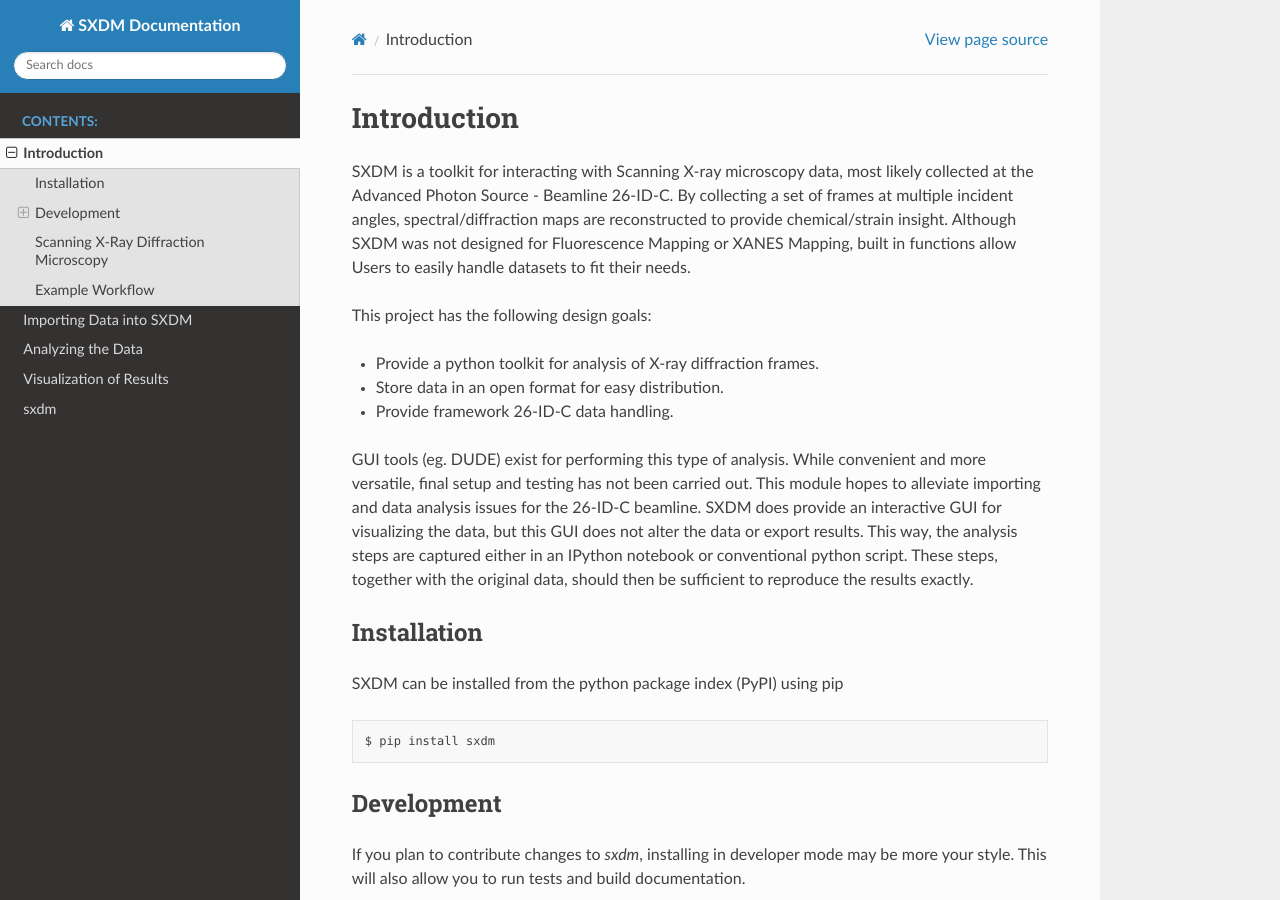
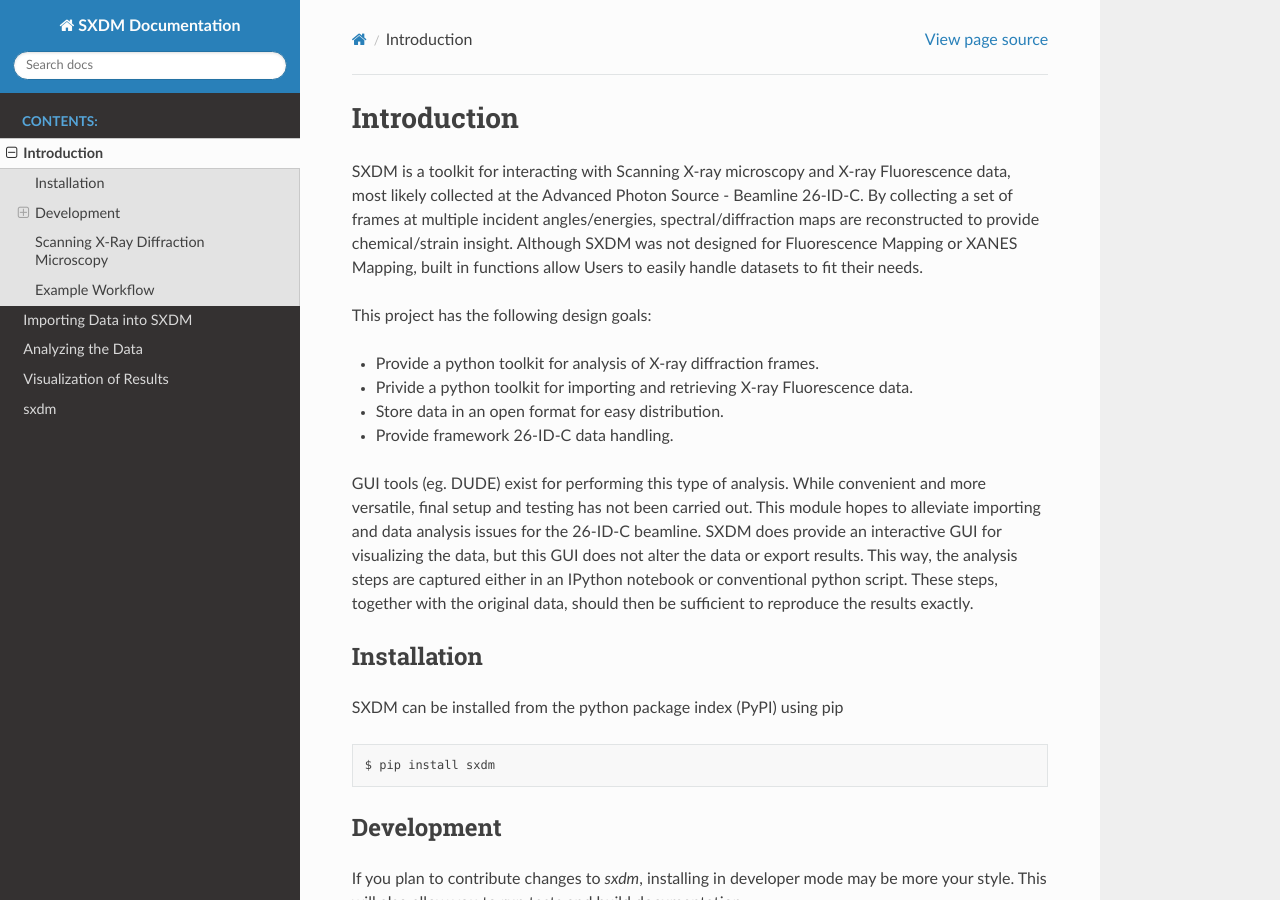
Before and after one commit to WilliamJudge94/sxdm, a Sphinx documentation site: the page built from docs/intro.rst, in a window 1280 px wide and 900 px high. Built offline with Sphinx 7.4.7 and the Read the Docs theme 2.0.0, drawn with Linux system fonts in a browser that asks for light colours.

Commit message:
Updating docs for XRF

```diff
--- a/docs/intro.rst
+++ b/docs/intro.rst
@@ -2,16 +2,18 @@
  Introduction
 ===============
 
-SXDM is a toolkit for interacting with Scanning X-ray microscopy data,
-most likely collected at the Advanced Photon Source - Beamline 26-ID-C.
-By collecting a set of frames at multiple incident angles, spectral/diffraction
-maps  are reconstructed to provide chemical/strain insight. Although SXDM was not
-designed for Fluorescence Mapping or XANES Mapping, built in functions allow
-Users to easily handle datasets to fit their needs.
+SXDM is a toolkit for interacting with Scanning X-ray microscopy and
+X-ray Fluorescence data, most likely collected at the Advanced Photon
+Source - Beamline 26-ID-C. By collecting a set of frames at multiple
+incident angles/energies, spectral/diffraction maps are reconstructed to provide
+chemical/strain insight. Although SXDM was not designed for Fluorescence
+Mapping or XANES Mapping, built in functions allow Users to easily handle
+datasets to fit their needs.
 
 This project has the following design goals:
 
 - Provide a python toolkit for analysis of X-ray diffraction frames.
+- Privide a python toolkit for importing and retrieving X-ray Fluorescence data.
 - Store data in an open format for easy distribution.
 - Provide framework 26-ID-C data handling.
 
```
Also changed, not shown: README.rst (+6 -3 lines).
